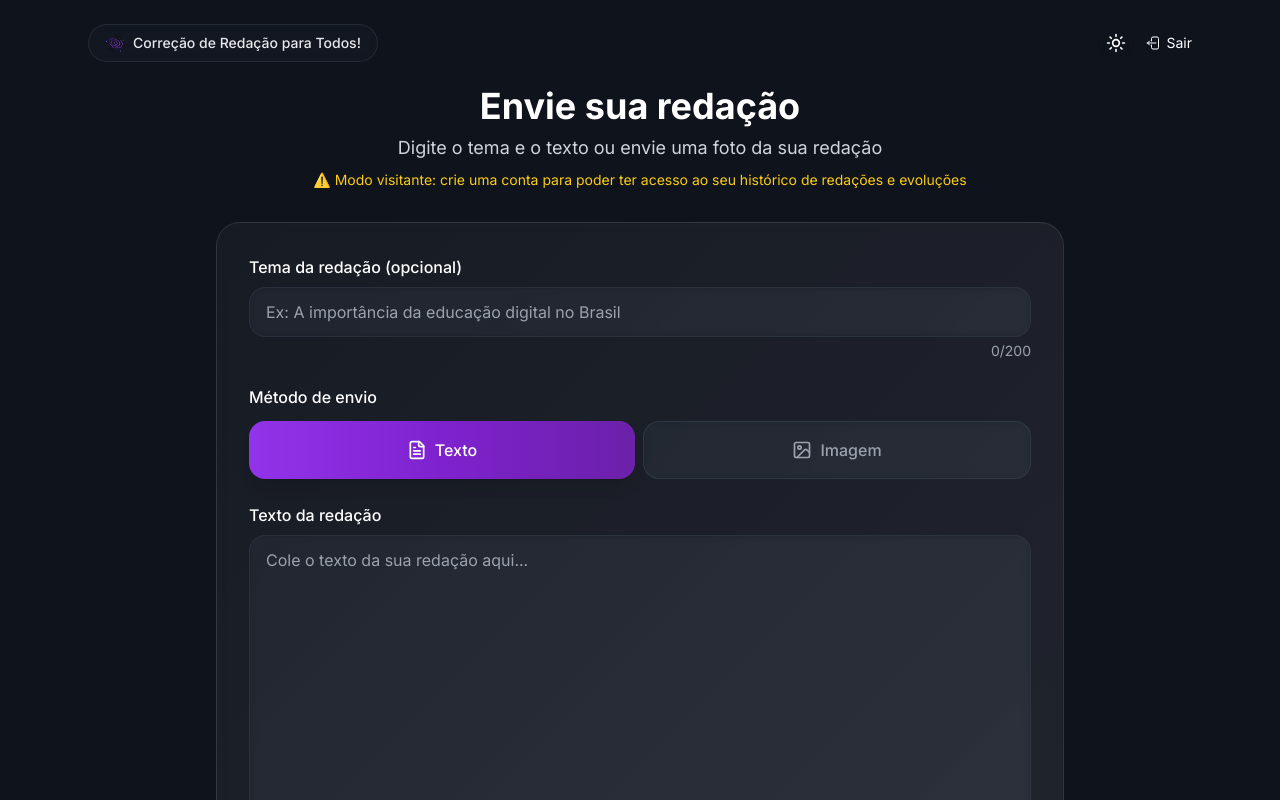
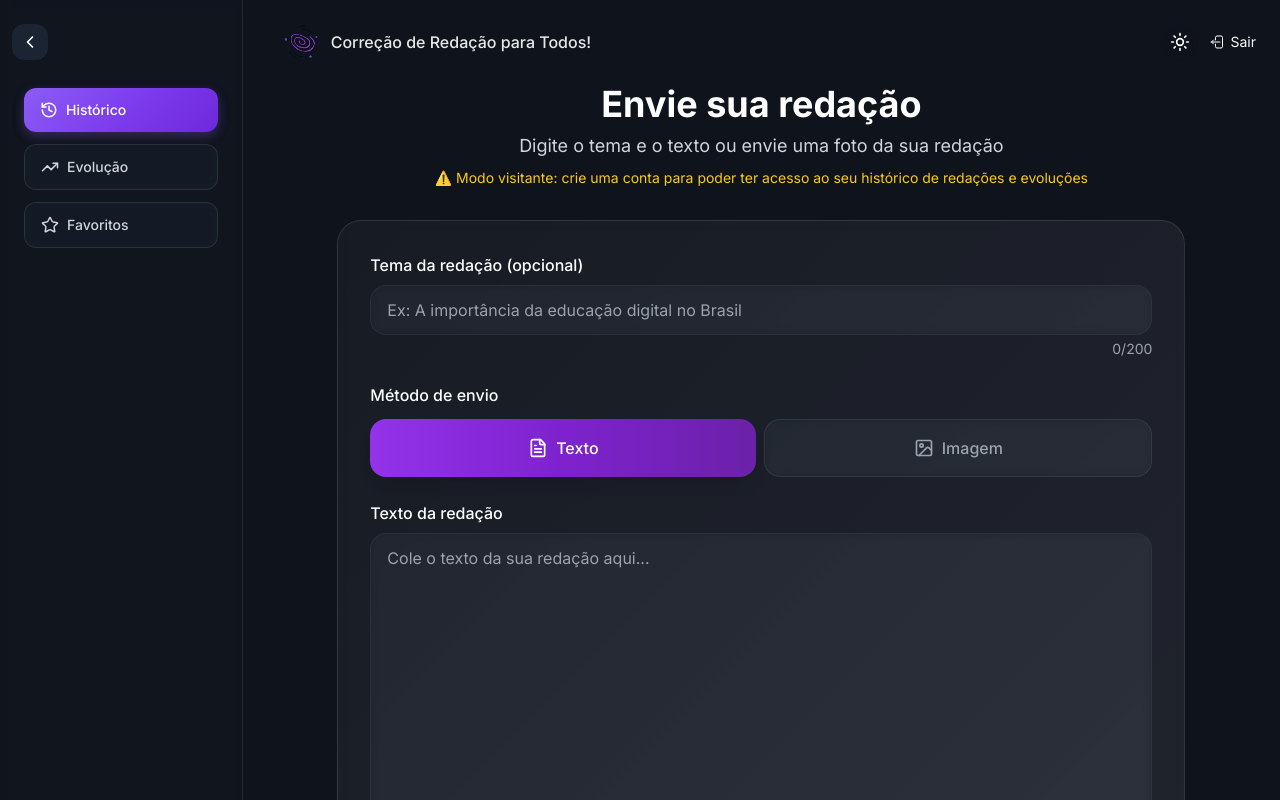
Before and after one commit to Valegabbs/reditto-next, a Next.js app: page /envio in a window 1280 px wide. Shown: the top 800 px of the page. Built offline with nearby package versions, Linux system fonts and the light colour scheme; no server answers.

Commit message:
feat: adiciona sidebar de ferrmentas

```diff
--- a/src/app/envio/page.tsx
+++ b/src/app/envio/page.tsx
@@ -1,7 +1,7 @@
 'use client';
 
 import { useState } from 'react';
-import { FileText, Image as ImageIcon, Sparkles, GraduationCap, Zap, Camera, Sun } from 'lucide-react';
+import { FileText, Image as ImageIcon, Sparkles, GraduationCap, Zap, Camera, Sun, History, TrendingUp, Star, ChevronLeft, ChevronRight } from 'lucide-react';
 import Image from 'next/image';
 import ClientWrapper from '../components/ClientWrapper';
 import { useAuth } from '@/contexts/AuthContext';
@@ -15,6 +15,8 @@ export default function EnvioPage() {
   const [essayText, setEssayText] = useState('');
   const [selectedImage, setSelectedImage] = useState<File | null>(null);
   const [isLoading, setIsLoading] = useState(false);
+  const [activeMenu, setActiveMenu] = useState<'historico' | 'evolucao' | 'favoritos'>('historico');
+  const [sidebarCollapsed, setSidebarCollapsed] = useState(false);
 
   const handleImageUpload = (e: React.ChangeEvent<HTMLInputElement>) => {
     const file = e.target.files?.[0];
@@ -63,15 +65,74 @@ export default function EnvioPage() {
   return (
     <ClientWrapper showFloatingMenu={false}>
       <div className="min-h-screen bg-background">
-        {/* Main Content */}
-        <div className="w-full">
+        <div className="flex">
+          {/* Toggle Button - Fixed Position */}
+          <button
+            onClick={() => setSidebarCollapsed(!sidebarCollapsed)}
+            className="fixed left-3 top-6 z-50 p-2 rounded-lg backdrop-blur-sm transition-colors sidebar-toggle-button"
+            aria-label={sidebarCollapsed ? 'Expandir sidebar' : 'Contrair sidebar'}
+          >
+            {sidebarCollapsed ? <ChevronRight size={20} /> : <ChevronLeft size={20} />}
+          </button>
+
+          {/* Sidebar */}
+          <aside className={`border-r backdrop-blur-sm border-gray-700/50 bg-gray-800/10 transition-all duration-300 ${sidebarCollapsed ? 'p-2 w-16' : 'p-6 w-72'}`}>
+            <div className={`flex flex-col gap-4 mt-16 ${sidebarCollapsed ? 'items-center' : 'items-center'}`}>
+
+              {/* Menu Buttons */}
+              <div className="space-y-3 w-full">
+              <button
+                type="button"
+                onClick={() => setActiveMenu('historico')}
+                className={`w-full flex items-center gap-2 py-3 px-4 rounded-xl transition-all font-medium backdrop-blur-sm text-sm ${
+                  activeMenu === 'historico'
+                    ? 'sidebar-button-active'
+                    : 'sidebar-button-inactive'
+                } ${sidebarCollapsed ? 'justify-center' : ''}`}
+                title={sidebarCollapsed ? 'Histórico' : ''}
+              >
+                <History size={18} />
+                {!sidebarCollapsed && <span>Histórico</span>}
+              </button>
+              <button
+                type="button"
+                onClick={() => setActiveMenu('evolucao')}
+                className={`w-full flex items-center gap-2 py-3 px-4 rounded-xl transition-all font-medium backdrop-blur-sm text-sm ${
+                  activeMenu === 'evolucao'
+                    ? 'sidebar-button-active'
+                    : 'sidebar-button-inactive'
+                } ${sidebarCollapsed ? 'justify-center' : ''}`}
+                title={sidebarCollapsed ? 'Evolução' : ''}
+              >
+                <TrendingUp size={18} />
+                {!sidebarCollapsed && <span>Evolução</span>}
+              </button>
+              <button
+                type="button"
+                onClick={() => setActiveMenu('favoritos')}
+                className={`w-full flex items-center gap-2 py-3 px-4 rounded-xl transition-all font-medium backdrop-blur-sm text-sm ${
+                  activeMenu === 'favoritos'
+                    ? 'sidebar-button-active'
+                    : 'sidebar-button-inactive'
+                } ${sidebarCollapsed ? 'justify-center' : ''}`}
+                title={sidebarCollapsed ? 'Favoritos' : ''}
+              >
+                <Star size={18} />
+                {!sidebarCollapsed && <span>Favoritos</span>}
+              </button>
+              </div>
+            </div>
+          </aside>
+
+          {/* Main Content */}
+          <div className="w-full">
           {/* Header */}
-          <div className="flex items-center justify-between p-6 max-w-6xl mx-auto">
-            <div className="flex items-center gap-2 header-item bg-gray-800/20 border border-gray-700/50 rounded-full px-4 py-2 backdrop-blur-sm">
-              <Image src="/logo reditto.png" alt="Reditto Logo" width={20} height={20} className="w-5 h-5" />
-              <span className="header-text text-white/90 text-sm font-medium">Correção de Redação para Todos!</span>
+          <div className="flex justify-between items-center p-6">
+            <div className="flex gap-3 items-center ml-4 header-item">
+              <Image src="/logo reditto.png" alt="Reditto Logo" width={36} height={36} className="w-9 h-9" />
+              <span className="text-base font-medium header-text text-white/90">Correção de Redação para Todos!</span>
             </div>
-            <div className="flex items-center gap-3">
+            <div className="flex gap-3 items-center">
               <button
                 onClick={() => {
                   const current = document.documentElement.getAttribute('data-theme') || 'dark';
@@ -79,14 +140,14 @@ export default function EnvioPage() {
                   document.documentElement.setAttribute('data-theme', next);
                   try { localStorage.setItem('reditto-theme', next); } catch {}
                 }}
-                className="text-white hover:text-yellow-400 transition-colors p-2 rounded-full hover:bg-gray-800/20 backdrop-blur-sm header-text"
+                className="p-2 text-white rounded-full backdrop-blur-sm transition-colors hover:text-yellow-400 hover:bg-gray-800/20 header-text"
                 aria-label="Alternar tema"
               >
                 <Sun size={20} />
               </button>
               <button
                 onClick={handleSignOut}
-                className="header-text text-white hover:text-red-400 transition-colors flex items-center gap-1 text-sm"
+                className="flex gap-1 items-center text-sm text-white transition-colors header-text hover:text-red-400"
               >
                 <svg xmlns="http://www.w3.org/2000/svg" fill="none" viewBox="0 0 24 24" strokeWidth={1.5} stroke="currentColor" className="w-4 h-4">
                   <path strokeLinecap="round" strokeLinejoin="round" d="M8.25 9V5.25A2.25 2.25 0 0 1 10.5 3h6a2.25 2.25 0 0 1 2.25 2.25v13.5A2.25 2.25 0 0 1 16.5 21h-6a2.25 2.25 0 0 1-2.25-2.25V15m-3 0-3-3m0 0 3-3m-3 3H15" />
@@ -97,19 +158,19 @@ export default function EnvioPage() {
           </div>
 
           {/* Main Content */}
-          <main className="max-w-4xl mx-auto px-6 pb-6">
-            <div className="text-center mb-8">
-              <h1 className="text-4xl font-bold text-white mb-2">Envie sua redação</h1>
-              <p className="text-gray-300 text-lg">
+          <main className="px-6 pb-6 mx-auto max-w-4xl">
+            <div className="mb-8 text-center">
+              <h1 className="mb-2 text-4xl font-bold text-white">Envie sua redação</h1>
+              <p className="text-lg text-gray-300">
                 Digite o tema e o texto ou envie uma foto da sua redação
               </p>
               {user && (
-                <p className="text-purple-400 text-sm mt-2">
+                <p className="mt-2 text-sm text-purple-400">
                   Olá, {user.user_metadata?.name || user.email?.split('@')[0]}! Bem-vindo ao Reditto.
                 </p>
               )}
               {!isConfigured && (
-                <p className="text-yellow-400 text-sm mt-2">
+                <p className="mt-2 text-sm text-yellow-400">
                   ⚠️ Modo visitante: crie uma conta para poder ter acesso ao seu histórico de redações e evoluções
                 </p>
               )}
@@ -117,11 +178,11 @@ export default function EnvioPage() {
 
             {/* Submission Form */}
             <div className="mb-8">
-              <div className="main-form rounded-3xl p-8">
+              <div className="p-8 rounded-3xl main-form">
               <form onSubmit={handleSubmit} className="space-y-6">
                 {/* Topic Field */}
                 <div>
-                  <label className="block text-white font-medium mb-2">
+                  <label className="block mb-2 font-medium text-white">
                     Tema da redação (opcional)
                   </label>
                   <input
@@ -130,16 +191,16 @@ export default function EnvioPage() {
                     onChange={(e) => setTopic(e.target.value)}
                     placeholder="Ex: A importância da educação digital no Brasil"
                     maxLength={200}
-                    className="input-field w-full"
+                    className="w-full input-field"
                   />
-                  <div className="text-right text-sm text-gray-400 mt-1">
+                  <div className="mt-1 text-sm text-right text-gray-400">
                     {topic.length}/200
                   </div>
                 </div>
 
                 {/* Submission Type Toggle */}
                 <div>
-                  <label className="block text-white font-medium mb-3">
+                  <label className="block mb-3 font-medium text-white">
                     Método de envio
                   </label>
                   <div className="flex gap-2">
@@ -173,7 +234,7 @@ export default function EnvioPage() {
                 {/* Text Input */}
                 {submissionType === 'text' && (
                   <div>
-                    <label className="block text-white font-medium mb-2">
+                    <label className="block mb-2 font-medium text-white">
                       Texto da redação
                     </label>
                     <textarea
@@ -183,10 +244,10 @@ export default function EnvioPage() {
                       rows={12}
                       maxLength={5000}
                       minLength={200}
-                      className="input-field w-full resize-none"
+                      className="w-full resize-none input-field"
                       required
                     />
-                    <div className="flex justify-between text-sm mt-1">
+                    <div className="flex justify-between mt-1 text-sm">
                       <span className="text-red-400">
                         Mínimo 200 caracteres • Máximo 5.000 caracteres
                       </span>
@@ -200,10 +261,10 @@ export default function EnvioPage() {
                 {/* Image Upload */}
                 {submissionType === 'image' && (
                   <div>
-                    <label className="block text-white font-medium mb-2">
+                    <label className="block mb-2 font-medium text-white">
                       Foto da redação
                     </label>
-                     <div className="border-2 border-dashed border-gray-600/50 rounded-2xl p-8 text-center bg-gray-800/10 backdrop-blur-sm">
+                     <div className="p-8 text-center rounded-2xl border-2 border-dashed backdrop-blur-sm border-gray-600/50 bg-gray-800/10">
                       <input
                         type="file"
                         accept="image/*"
@@ -213,18 +274,18 @@ export default function EnvioPage() {
                         required
                       />
                       <label htmlFor="image-upload" className="cursor-pointer">
-                        <ImageIcon size={48} className="mx-auto text-gray-400 mb-4" />
-                        <p className="text-gray-300 mb-2">
+                        <ImageIcon size={48} className="mx-auto mb-4 text-gray-400" />
+                        <p className="mb-2 text-gray-300">
                           Clique para selecionar uma imagem
                         </p>
-                        <p className="text-gray-400 text-sm">
+                        <p className="text-sm text-gray-400">
                           PNG, JPG ou JPEG até 10MB
                         </p>
                       </label>
                     </div>
                      {selectedImage && (
-                       <div className="mt-4 p-3 bg-gray-700/30 rounded-2xl border border-gray-700/50 backdrop-blur-sm">
-                         <p className="text-white text-sm">
+                       <div className="p-3 mt-4 rounded-2xl border backdrop-blur-sm bg-gray-700/30 border-gray-700/50">
+                         <p className="text-sm text-white">
                            Arquivo selecionado: {selectedImage.name}
                          </p>
                        </div>
@@ -237,7 +298,7 @@ export default function EnvioPage() {
                   <button
                     type="submit"
                     disabled={isLoading || (submissionType === 'text' && essayText.length < 200) || (submissionType === 'image' && !selectedImage)}
-                    className="btn-primary py-4 px-12 font-semibold flex items-center justify-center gap-3 shadow-lg hover:shadow-xl disabled:opacity-50 disabled:cursor-not-allowed transform hover:scale-105"
+                    className="flex gap-3 justify-center items-center px-12 py-4 font-semibold shadow-lg transform btn-primary hover:shadow-xl disabled:opacity-50 disabled:cursor-not-allowed hover:scale-105"
                   >
                     <Sparkles size={20} />
                     {isLoading ? 'Processando...' : 'Corrigir Redação'}
@@ -248,32 +309,33 @@ export default function EnvioPage() {
             </div>
 
             {/* Feature Cards */}
-            <div className="grid grid-cols-1 md:grid-cols-3 gap-6">
-              <div className="card text-center">
-                <GraduationCap size={48} className="mx-auto text-purple-400 mb-4" />
-                <h3 className="text-white font-semibold mb-2">5 Competências</h3>
-                <p className="text-gray-300 text-sm">
+            <div className="grid grid-cols-1 gap-6 md:grid-cols-3">
+              <div className="text-center card">
+                <GraduationCap size={48} className="mx-auto mb-4 text-purple-400" />
+                <h3 className="mb-2 font-semibold text-white">5 Competências</h3>
+                <p className="text-sm text-gray-300">
                   Avaliado completo seguindo os critérios oficiais do ENEM
                 </p>
               </div>
 
-              <div className="card text-center">
-                <Zap size={48} className="mx-auto text-purple-400 mb-4" />
-                <h3 className="text-white font-semibold mb-2">Feedback Rápido</h3>
-                <p className="text-gray-300 text-sm">
+              <div className="text-center card">
+                <Zap size={48} className="mx-auto mb-4 text-purple-400" />
+                <h3 className="mb-2 font-semibold text-white">Feedback Rápido</h3>
+                <p className="text-sm text-gray-300">
                   Correção detalhada e dicas para melhorar sua escrita
                 </p>
               </div>
 
-              <div className="card text-center">
-                <Camera size={48} className="mx-auto text-purple-400 mb-4" />
-                <h3 className="text-white font-semibold mb-2">Envio por Foto</h3>
-                <p className="text-gray-300 text-sm">
+              <div className="text-center card">
+                <Camera size={48} className="mx-auto mb-4 text-purple-400" />
+                <h3 className="mb-2 font-semibold text-white">Envio por Foto</h3>
+                <p className="text-sm text-gray-300">
                   Tire uma foto da sua redação e deixe a IA extrair o texto
                 </p>
               </div>
             </div>
           </main>
+          </div>
         </div>
       </div>
     </ClientWrapper>
--- a/src/app/globals.css
+++ b/src/app/globals.css
@@ -135,7 +135,7 @@ body {
 
   /* Light theme header */
   [data-theme="light"] .header-item {
-    @apply bg-white/90 border border-gray-200 shadow-sm;
+    /* Removed background and border for clean appearance */
   }
 
   [data-theme="light"] .header-text {
@@ -163,4 +163,36 @@ body {
   [data-theme="light"] .toggle-button-active {
     color: #ffffff !important;
   }
+
+  /* Light theme sidebar buttons */
+  [data-theme="light"] .sidebar-button-active {
+    background: linear-gradient(135deg, #8b5cf6 0%, #7c3aed 55%, #6d28d9 100%);
+    color: #ffffff !important;
+    box-shadow: 0 4px 12px rgba(139, 92, 246, 0.3);
+  }
+
+  [data-theme="light"] .sidebar-button-inactive {
+    @apply bg-gray-100 text-gray-600 border border-gray-200 hover:bg-gray-200;
+  }
+
+  /* Dark theme sidebar buttons (default) */
+  .sidebar-button-active {
+    background: linear-gradient(135deg, #8b5cf6 0%, #7c3aed 55%, #6d28d9 100%);
+    color: #ffffff;
+    box-shadow: 0 4px 12px rgba(139, 92, 246, 0.3);
+  }
+
+  .sidebar-button-inactive {
+    @apply bg-gray-800/30 text-gray-300 border border-gray-600/40 hover:bg-gray-700/40;
+  }
+
+  /* Sidebar toggle button */
+  .sidebar-toggle-button {
+    @apply bg-gray-800/80 text-white hover:bg-gray-700/40;
+  }
+
+  /* Light theme sidebar toggle button */
+  [data-theme="light"] .sidebar-toggle-button {
+    @apply bg-white/90 text-gray-700 hover:bg-gray-100 border border-gray-200;
+  }
 }
```
